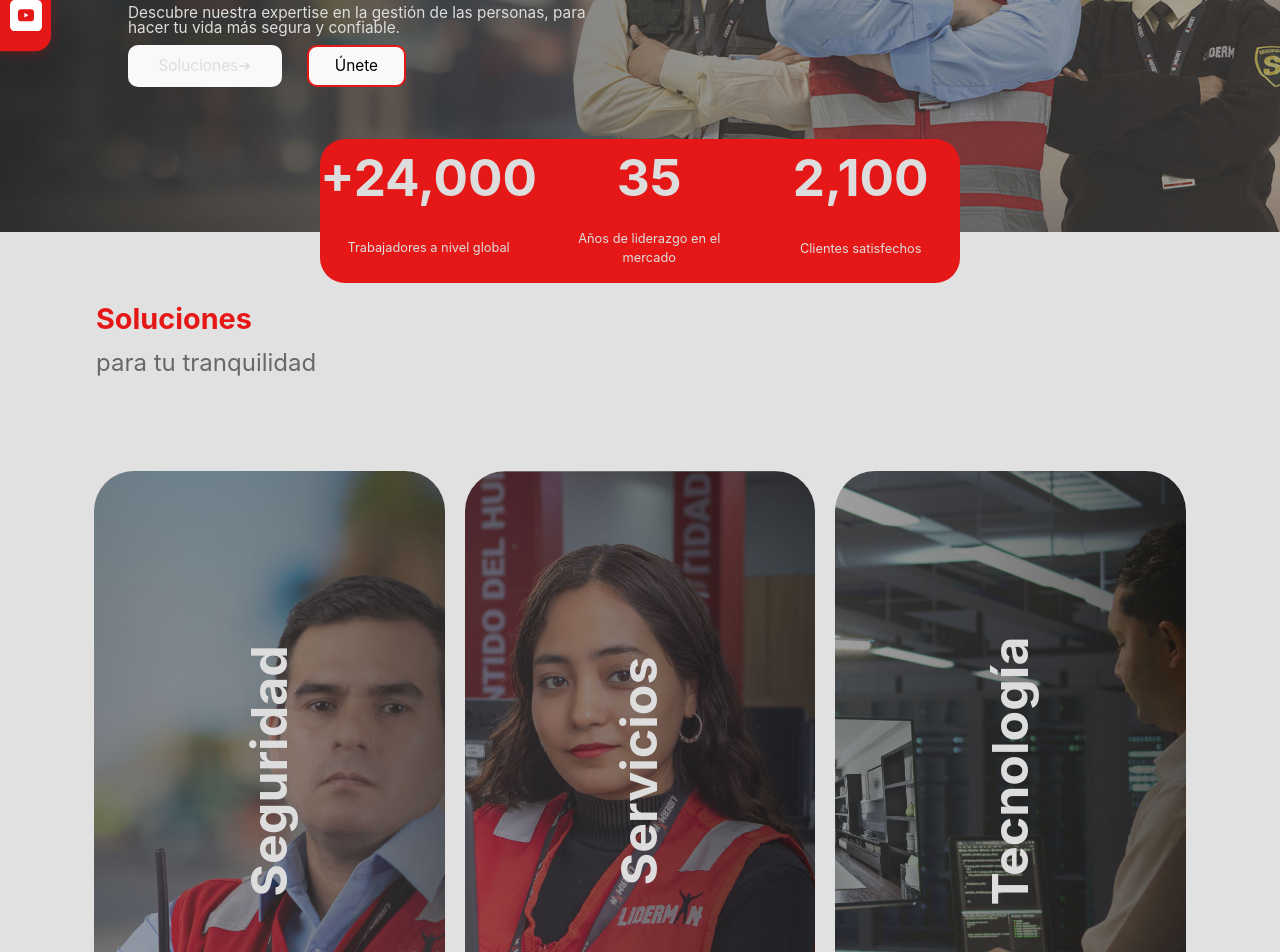
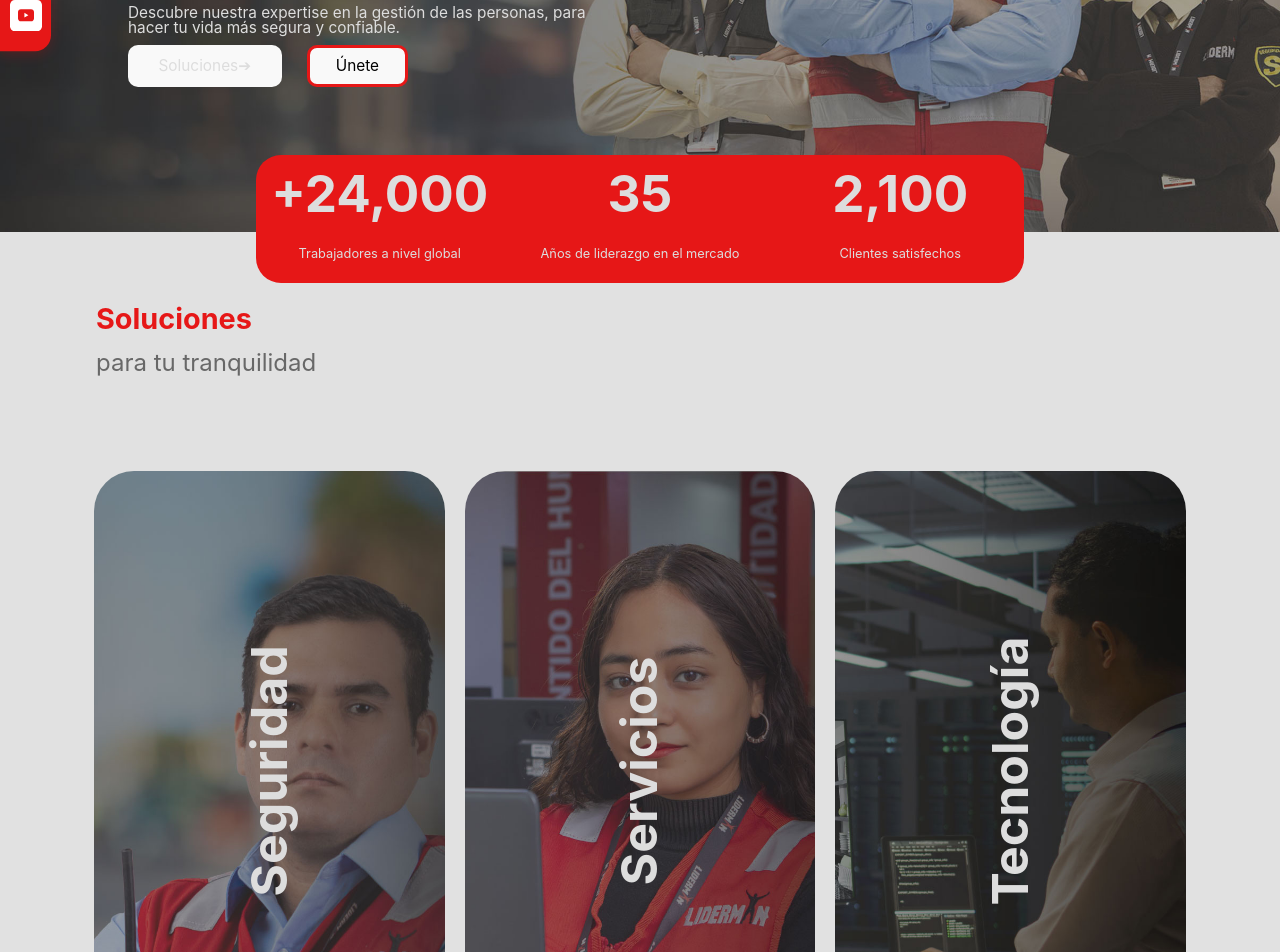
Before and after one commit to nichels02/lawebliderman, a React (Vite) app: page / in a window 1280 px wide. Shown: the part 460-1412 px from the top of the page. Built offline with nearby package versions, Linux system fonts and the light colour scheme.

Commit message:
Cambios pequeños en header1 y cardWithExpand

```diff
--- a/src/common/Componentes/CardWithExpand.tsx
+++ b/src/common/Componentes/CardWithExpand.tsx
@@ -14,7 +14,6 @@
         return <p>Cargando...</p>;
     }
 
-    // 🔹 Obtener datos individuales por sección
     const seguridad = content.home.CardWithExpand.Seguridad?.[language];
     const servicios = content.home.CardWithExpand.Servicios?.[language];
     const tecnologia = content.home.CardWithExpand.Tecnologia?.[language];
@@ -22,39 +21,40 @@
     return (
         <div className={styles.container}>
             <section className={styles.section}>
-                {/* 🔹 Tarjeta de Seguridad */}
                 {seguridad && (
                     <div
                         className={`${styles.imgContainer} ${expandedIndex === 0 ? styles.expanded : ""}`}
                         onMouseEnter={() => setExpandedIndex(0)}
                     >
-                        <img src={content.home.CardWithExpand.Seguridad.imageUrl} alt={seguridad.title} className={styles.img} />
-
+                        <img
+                            src={content.home.CardWithExpand.Seguridad.imageUrl}
+                            alt={seguridad.title}
+                            className={`${styles.img} ${styles.seguridad}`}
+                        />
                         <div className={styles.text}>{seguridad.title}</div>
-
                         <div className={`${styles.leftText} ${expandedIndex === 0 ? styles.visible : ""}`}>
                             <h2 className={styles.subtitle}>{seguridad.subtitle}</h2>
                             <ul className={styles.list}>
                                 {seguridad.items.map((item: string, i: number) => <li key={i}>{item}</li>)}
                             </ul>
-
                             <button className={styles.exploreButton} onClick={() => navigate("/Seguridad")}>
-                                {seguridad.buttonText} {/* 🔹 Texto dinámico desde JSON */}
+                                {seguridad.buttonText}
                             </button>
                         </div>
                     </div>
                 )}
 
-                {/* 🔹 Tarjeta de Servicios */}
                 {servicios && (
                     <div
                         className={`${styles.imgContainer} ${expandedIndex === 1 ? styles.expanded : ""}`}
                         onMouseEnter={() => setExpandedIndex(1)}
                     >
-                        <img src={content.home.CardWithExpand.Servicios.imageUrl} alt={servicios.title} className={styles.img} />
-
+                        <img
+                            src={content.home.CardWithExpand.Servicios.imageUrl}
+                            alt={servicios.title}
+                            className={`${styles.img} ${styles.servicios}`}
+                        />
                         <div className={styles.text}>{servicios.title}</div>
-
                         <div className={`${styles.leftText} ${expandedIndex === 1 ? styles.visible : ""}`}>
                             <h2 className={styles.subtitle}>{servicios.subtitle}</h2>
                             <ul className={styles.list}>
@@ -71,22 +71,23 @@
                             )}
 
                             <button className={styles.exploreButton} onClick={() => navigate("/Servicio")}>
-                                {servicios.buttonText} {/* 🔹 Texto dinámico desde JSON */}
+                                {servicios.buttonText}
                             </button>
                         </div>
                     </div>
                 )}
 
-                {/* 🔹 Tarjeta de Tecnología */}
                 {tecnologia && (
                     <div
                         className={`${styles.imgContainer} ${expandedIndex === 2 ? styles.expanded : ""}`}
                         onMouseEnter={() => setExpandedIndex(2)}
                     >
-                        <img src={content.home.CardWithExpand.Tecnologia.imageUrl} alt={tecnologia.title} className={styles.img} />
-
+                        <img
+                            src={content.home.CardWithExpand.Tecnologia.imageUrl}
+                            alt={tecnologia.title}
+                            className={`${styles.img} ${styles.tecnologia}`}
+                        />
                         <div className={styles.text}>{tecnologia.title}</div>
-
                         <div className={`${styles.leftText} ${expandedIndex === 2 ? styles.visible : ""}`}>
                             <h2 className={styles.subtitle}>{tecnologia.subtitle}</h2>
                             <ul className={styles.list}>
@@ -97,7 +98,7 @@
                             {tecnologia.fourthSubtitle && <h2 className={styles.subtitle}>{tecnologia.fourthSubtitle}</h2>}
 
                             <button className={styles.exploreButton} onClick={() => navigate("/Tecnologia")}>
-                                {tecnologia.buttonText} {/* 🔹 Texto dinámico desde JSON */}
+                                {tecnologia.buttonText}
                             </button>
                         </div>
                     </div>
--- a/src/common/css/CardWithExpand.module.css
+++ b/src/common/css/CardWithExpand.module.css
@@ -37,6 +37,18 @@
     height: 100%;
     object-fit: cover;
     border-radius: 40px;
+}
+
+.img.seguridad {
+    object-position: 75% 50%;
+}
+
+.img.servicios {
+    object-position: 60% 50%;
+}
+
+.img.tecnologia {
+    object-position: 80% 50%;
 }
 
 /* ====== TEXTO DERECHO ====== */
--- a/src/common/css/Header1.module.css
+++ b/src/common/css/Header1.module.css
@@ -99,9 +99,10 @@
     padding: 1vw 2vw; /* Espaciado interno relativo al contenedor */
     font-size: 1.2vw; /* Tamaño de fuente relativo al contenedor */
     color: var(--color-texto-negro); /* Color del texto */
-    background-color: rgba(227, 227, 227, 0); /* Color de fondo del botón */
-    border: 2px solid var(--color-rojo-general-cambio); /* Borde con color */
+    background-color: var(--color-texto-blanco);
+    border: 3px solid var(--color-rojo-general-cambio); /* Borde con color */
     border-radius: 10px; /* Bordes redondeados */
+
     cursor: pointer; /* Cambia el cursor al pasar sobre el botón */
     transition: background-color 0.3s ease, color 0.3s ease; /* Transición suave para el hover */
     outline: none; /* Elimina el borde azul al hacer clic */
@@ -118,7 +119,7 @@
     bottom: 0;
     border-radius: 25px; /* Bordes redondeados */
     transform: translateX(-50%); /* Centra el contenedor horizontalmente */
-    width: 50%; /* Reducimos el ancho a 50% (ajusta este valor según tus necesidades) */
+    width: 60%; /* Reducimos el ancho a 50% (ajusta este valor según tus necesidades) */
     height: auto; /* Altura automática */
     z-index: 1; /* Asegura que esté por encima de otros elementos */
     text-align: center; /* Alinea el contenido al centro */
```
